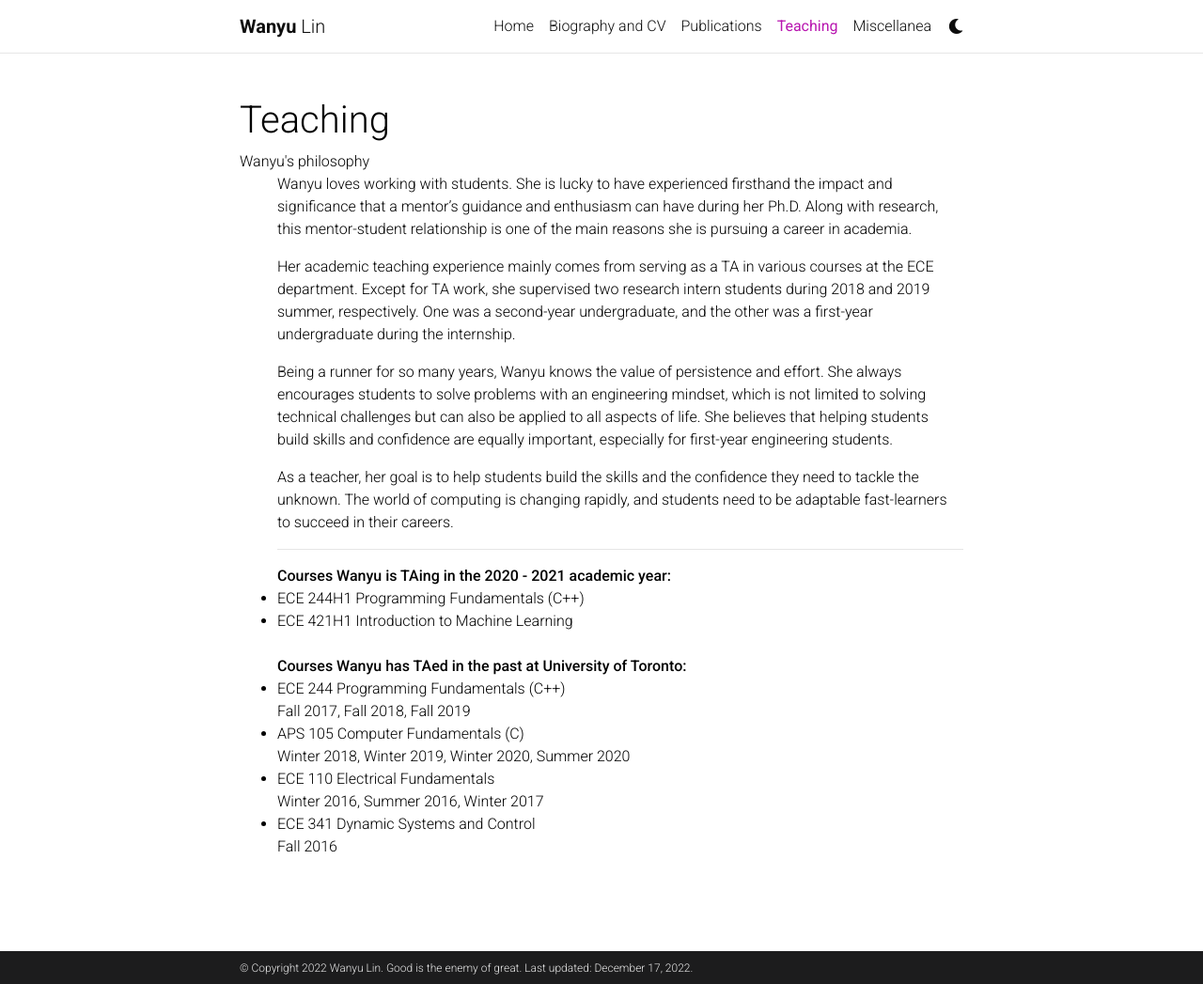
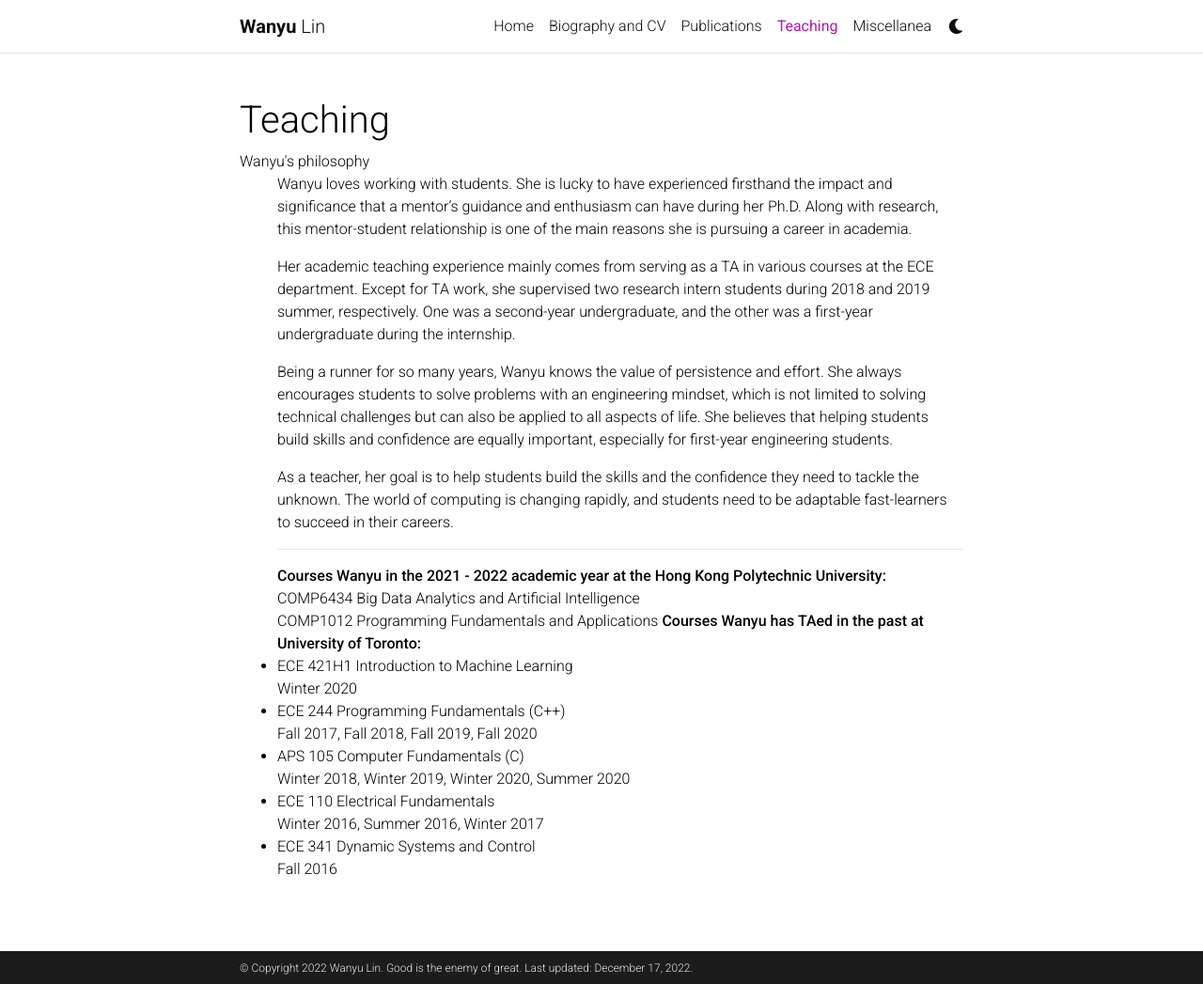
Before and after one commit to wanyu-lin/wanyulin.github.io, a Jekyll site: the page built from _pages/teaching.md, in a window 1280 px wide and 1047 px high. Shown: the whole window at 94% size. Built offline with Jekyll 4.4.1, drawn with Linux system fonts in a browser that asks for light colours; comment, search, counter and statistics services are not loaded; a style sheet for code colours, icons or effects is not loaded.

Commit message:
Update teaching.md

```diff
--- a/_pages/teaching.md
+++ b/_pages/teaching.md
@@ -16,16 +16,19 @@ nav: true
 
 <p>As a teacher, her goal is to help students build the skills and the confidence they need to tackle the unknown. The world of computing is changing rapidly, and students need to be adaptable fast-learners to succeed in their careers.</p>
 <!-- teaching -->
+
+
 <p><hr>
-<strong>Courses Wanyu is TAing in the 2020 - 2021 academic year:</strong>
-<li>ECE 244H1 Programming Fundamentals (C++)
-<li>ECE 421H1   Introduction to Machine Learning
-<br>
-<br>
+<strong>Courses Wanyu  in the 2021 - 2022 academic year at the Hong Kong Polytechnic University:</strong>
+<br>COMP6434 Big Data Analytics and Artificial Intelligence
+<br>COMP1012 Programming Fundamentals and Applications
+
 <strong>Courses Wanyu has TAed in the past at University of Toronto:</strong>
 <br>
+<li>ECE 421H1 Introduction to Machine Learning
+<br>Winter 2020</li>
 <li>ECE 244 Programming Fundamentals (C++)
-<br>Fall 2017, Fall 2018, Fall 2019</li>
+<br>Fall 2017, Fall 2018, Fall 2019, Fall 2020</li>
 <li>APS 105 Computer Fundamentals (C)
 <br>Winter 2018, Winter 2019, Winter 2020, Summer 2020</li>
 <li>ECE 110 Electrical Fundamentals
```
